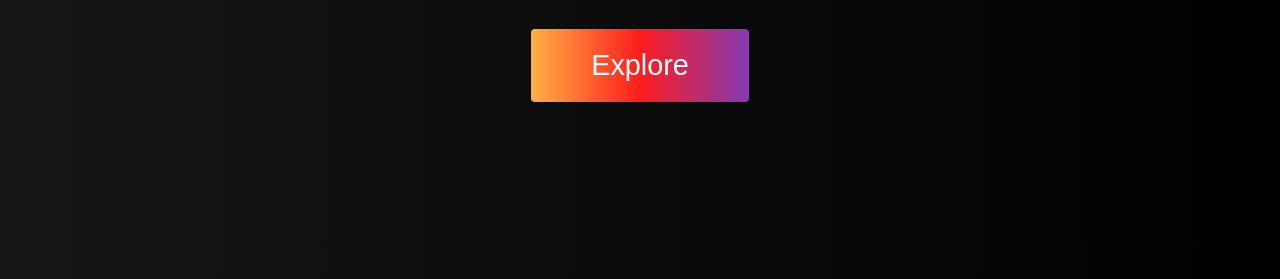
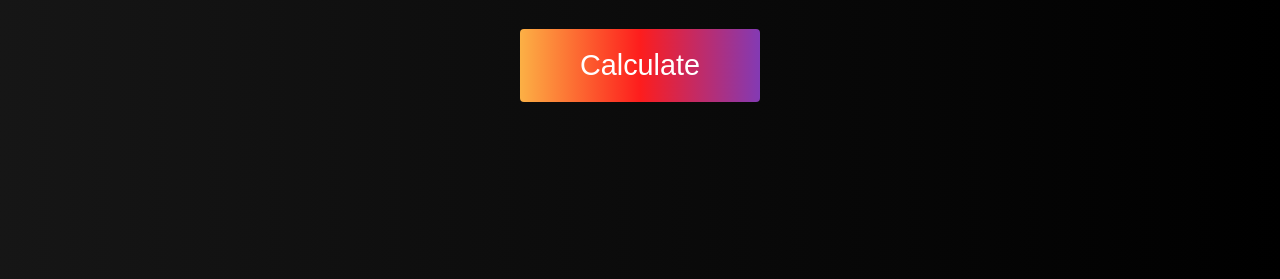
Before and after one commit to ishaank509/InvCalc, a plain HTML site: page index.html in a window 1280 px wide. Shown: the part 521-800 px from the top of the page. Drawn offline with Linux system fonts and the light colour scheme.

Commit message:
Update index.html

```diff
--- a/index.html
+++ b/index.html
@@ -30,9 +30,7 @@
             <a href="insider.html" class="navbar__links" id="about-page">Insider Trading</a>
           </li>
           <li class="navbar__item">
-            <a href="map.html" class="navbar__links" id="services-page"
-              >Maps</a
-            >
+            <a href="map.html" class="navbar__links" id="services-page">Maps</a>
           </li>
           <li class="navbar__btn">
             <a href="#sign-up" class="button" id="signup">Sign Up</a>
@@ -46,7 +44,7 @@
       <div class="hero__container">
         <h1 class="hero__heading">Inv<span>Calc</span></h1>
         <p class="hero__description">Watch Your Money Grow</p>
-        <button class="main__btn"><a href="#">Explore</a></button>
+        <button class="main__btn"><a href="#">Calculate</a></button>
       </div>
     </div>
 
```
